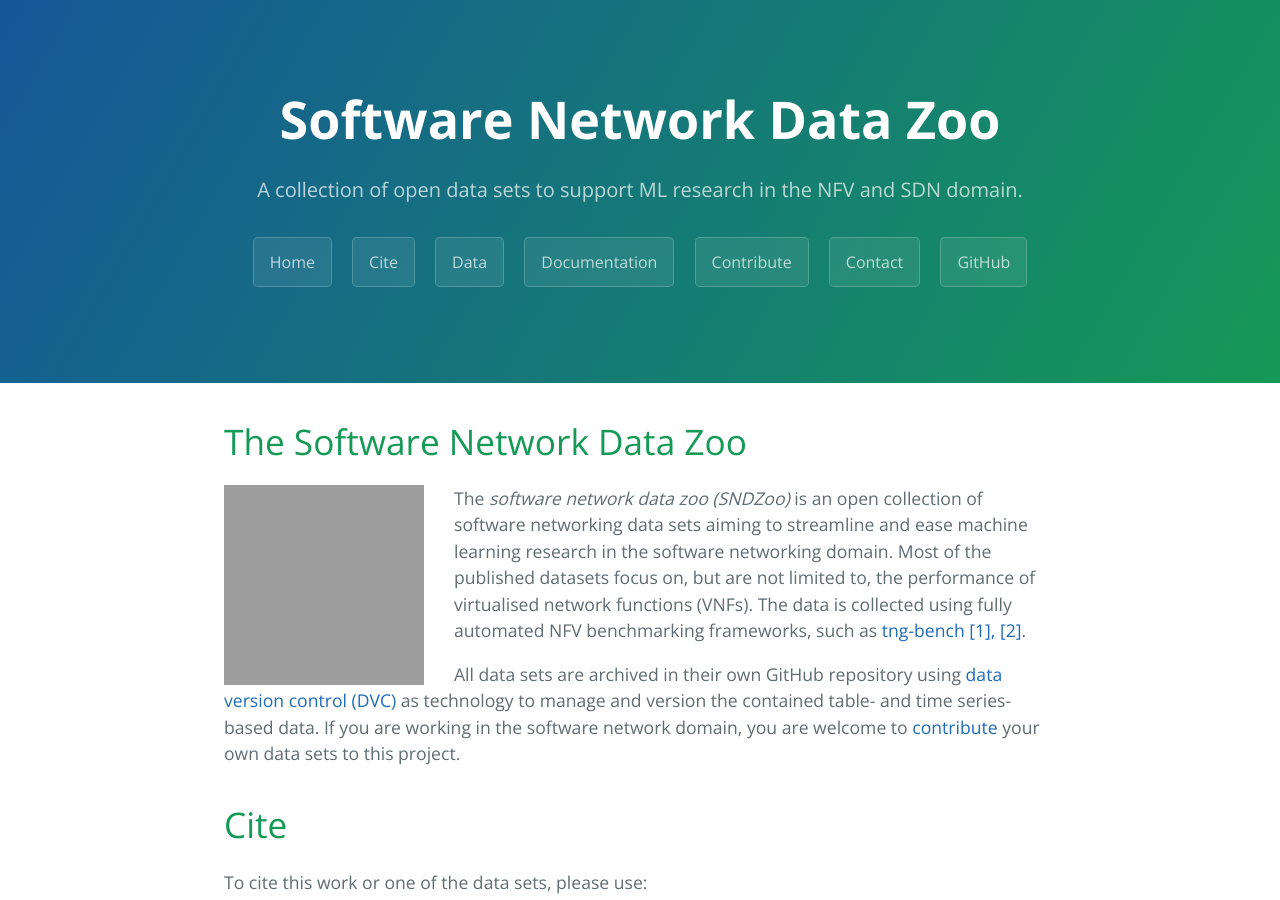
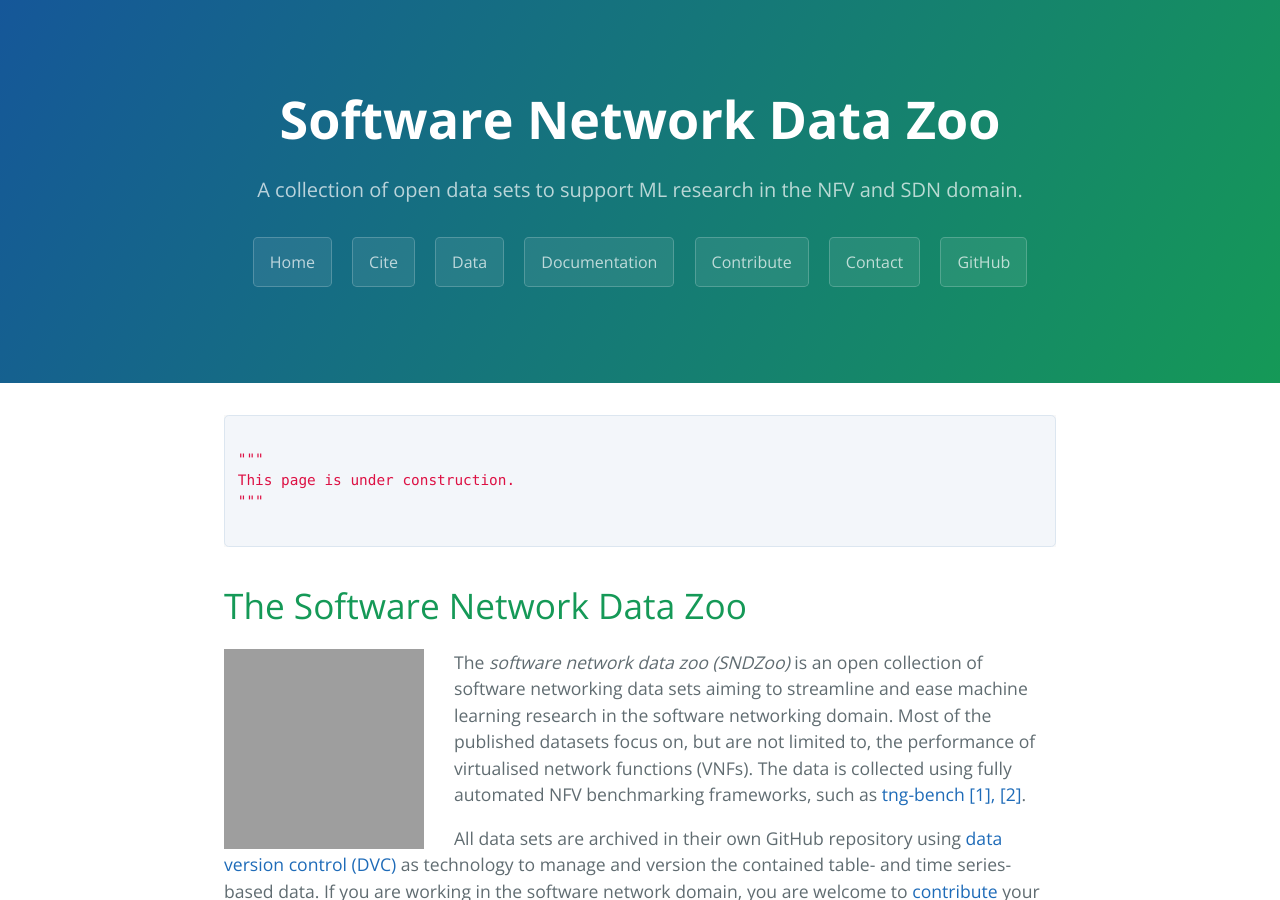
Before and after one commit to sndzoo/sndzoo.github.io, a Jekyll site: the page built from index.md, in a window 1280 px wide and 900 px high. Built offline with Jekyll 4.4.1, drawn with Linux system fonts in a browser that asks for light colours; our own code applies the rules of GitHub Pages for plain Markdown files; grey boxes are pictures that could not be loaded.

Commit message:
update
Signed-off-by: peusterm <manuel.peuster@uni-paderborn.de>

````diff
--- a/index.md
+++ b/index.md
@@ -1,6 +1,14 @@
 ---
 layout: default
 ---
+
+```python
+
+"""
+This page is under construction.
+"""
+
+```
 
 # [](#overview)The Software Network Data Zoo
 
````
